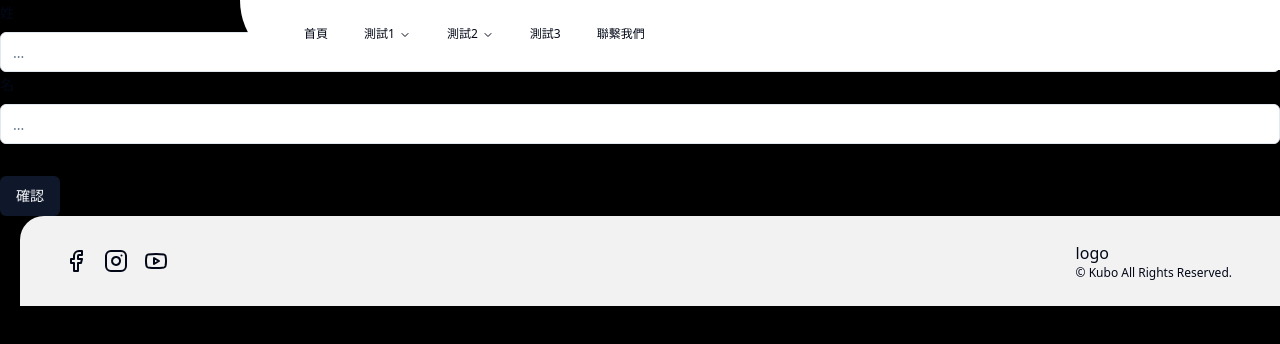
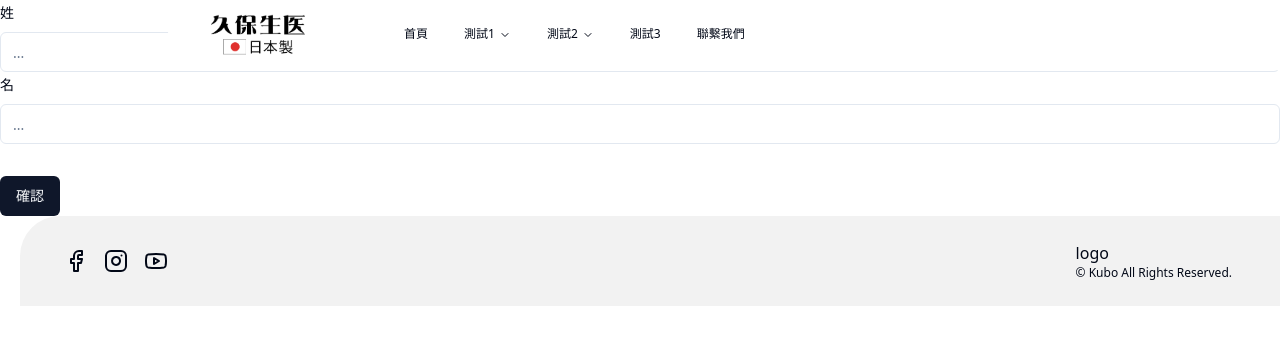
Before and after one commit to ppppppsmash/pj-kubo, a Next.js app: page /contact in a window 1280 px wide. Shown: the top 344 px of the page. Built offline with nearby package versions, Linux system fonts and the light colour scheme.

Commit message:
feat: MainVisual components

```diff
--- a/app/(user)/layout.tsx
+++ b/app/(user)/layout.tsx
@@ -19,7 +19,7 @@ export default function RootLayout({
 }>) {
   return (
     <html lang="en">
-      <body className="`${inter.className}` bg-black">
+      <body className="`${inter.className}`">
         <Header />
 
         {children}
--- a/app/(user)/page.tsx
+++ b/app/(user)/page.tsx
@@ -3,6 +3,7 @@ import Image from 'next/image'
 import { groq } from 'next-sanity'
 import { client } from '@/sanity/lib/client'
 import { urlForImage } from '@/sanity/lib/image'
+import { MainVisual } from '@/components/MainVisual'
 
 interface TopDoc {
   children: {
@@ -35,7 +36,10 @@ export default async function Home() {
   console.log(data)
 
   return (
-    <main className="w-full px-5 sm:w-[980px] sm:px-0 mx-auto">
+    <main className="w-full">
+      <MainVisual />
+
+      <div className="px-5 sm:w-[980px] sm:px-0 mx-auto">
         <section className="my-10 border border-black">
           <h1>section 1</h1>
           <h3>{data[0]?.title}</h3>
@@ -139,7 +143,7 @@ export default async function Home() {
             />
           )}
         </section>
-
+      </div>
     </main>
   )
 }
--- a/components/Footer.tsx
+++ b/components/Footer.tsx
@@ -5,7 +5,7 @@ export function Footer() {
     <div className="flex justify-between flex-wrap ml-5 items-center">
       {/* ↓ w-[calc(100%_-_80px)] */}
       <div
-        className="w-full flex flex-wrap justify-between items-center px-7 h-[90px] overflow-hidden rounded-tl-3xl
+        className="w-full flex flex-wrap justify-between items-center px-7 h-[90px] overflow-hidden rounded-tl-[40px]
           bg-gray"
       >
         <div className="flex items-center gap-x-4 ml-4">
--- a/components/Header.tsx
+++ b/components/Header.tsx
@@ -56,9 +56,14 @@ const components: { title: string; href: string; description: string }[] = [
 
 export function Header() {
   return (
-    <div className="fixed z-50 top-0 right-0 max-w-[1280px] w-[calc(100vw_-_240px)] h-[70px] bg-white rounded-bl-[100px]">
+    <div>
+      {/* <div className="fixed z-50 left-0 top-0 w-[150px] h-[140px] bg-white rounded-br-[200px]">
+        <Logo />
+      </div> */}
+
+      <div className="fixed z-50 top-0 right-0 max-w-[1580px] w-[calc(100vw_-_160px)] h-[70px] bg-white rounded-bl-[100px]">
         <div className="flex items-center pt-3.5 ml-12">
-        {/* <Logo /> */}
+          <Logo />
 
           <NavigationMenu>
             <NavigationMenuList>
@@ -138,6 +143,7 @@ export function Header() {
           </NavigationMenu>
         </div>
       </div>
+    </div>
   )
 }
 
--- a/components/Logo.tsx
+++ b/components/Logo.tsx
@@ -1,7 +1,10 @@
 export function Logo() {
   return (
-    <div>
-      logo
+    <div className="w-[100px] mr-20">
+      <img
+        className="w-full"
+        src="/images/logo.png"
+      />
     </div>
   )
 }
--- /dev/null
+++ b/components/MainVisual.tsx
@@ -0,0 +1,12 @@
+export function MainVisual() {
+  return (
+    <section>
+      <div className="w-full">
+        <img
+          className="w-full"
+          src="/images/main-visual.jpg"
+        />
+      </div>
+    </section>
+  )
+}
```
Also changed, not shown: public/images/logo.png (added), public/images/main-visual.jpg (added). Lines whose indentation alone changed are shown as unchanged.
